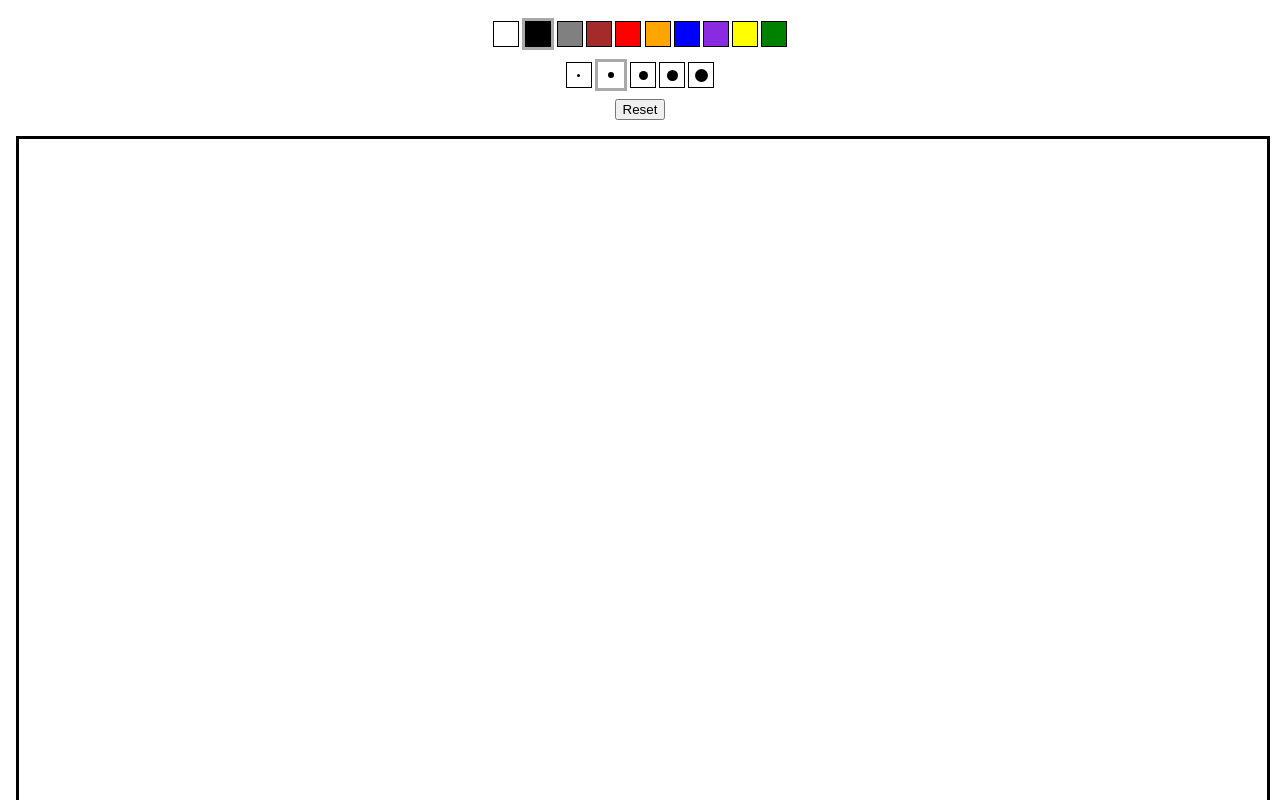
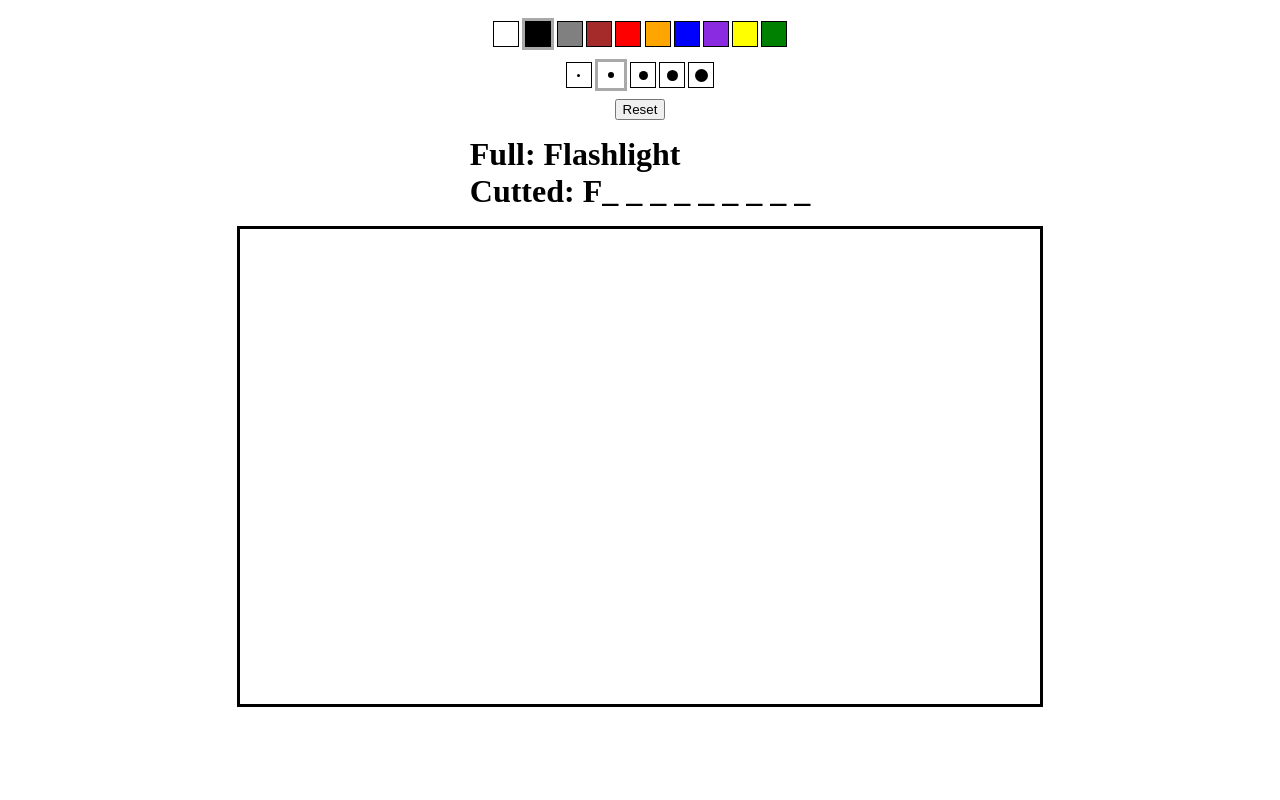
Before and after one commit to bennymeier/scribbl-react-rebuild, a React (Create React App) app: page / in a window 1280 px wide. Shown: the top 800 px of the page. Built offline with nearby package versions, Linux system fonts and the light colour scheme; the HTML template or start-up script is replaced by a standard one.

Commit message:
Change downLevelIteration to true in tsconfig, add words, add wordchanger

```diff
--- a/src/components/Board.tsx
+++ b/src/components/Board.tsx
@@ -1,6 +1,7 @@
 import React, { useEffect } from 'react';
 import ColorButtons from './ColorButtons';
 import SizeButtons from './SizeButtons';
+import WordChanger from './WordChanger';
 
 const Board = () => {
   const canvas = React.createRef<HTMLCanvasElement>();
@@ -113,11 +114,14 @@ const Board = () => {
       <section className="settings">
         <ColorButtons onChange={changeColor} />
         <SizeButtons onChange={changeSize} />
-        <div className="buttons">
+        <div className="buttons centered">
           <button onClick={resetCanvas}>Reset</button>
         </div>
       </section>
-      <section className="board">
+      <section className="wordchanger centered">
+        <WordChanger />
+      </section>
+      <section className="board centered">
         <canvas className="canvas" ref={canvas} width="800" height="800">
           Your browser does not support the canvas element.
         </canvas>
--- a/src/components/ColorButtons.tsx
+++ b/src/components/ColorButtons.tsx
@@ -27,7 +27,7 @@ const ColorButtons: React.FC<Props> = (props) => {
 
   return (
     <>
-      <div className="buttons">
+      <div className="buttons centered">
         {colors.map((color) => {
           const isSelected = color === lineColor;
           return (
--- a/src/components/SizeButtons.tsx
+++ b/src/components/SizeButtons.tsx
@@ -22,13 +22,13 @@ const SizeButtons: React.FC<Props> = (props) => {
 
   return (
     <>
-      <div className="buttons">
+      <div className="buttons centered">
         {sizes.map((obj) => {
           const { size, text } = obj;
           const isSelected = size === lineSize;
           return (
             <div
-              className={`button size-btn ${text} ${
+              className={`button centered ${text} ${
                 isSelected ? 'selected' : ''
               }`}
               title={`${size}`}
--- /dev/null
+++ b/src/components/WordChanger.tsx
@@ -0,0 +1,87 @@
+import { useEffect, useState } from 'react';
+
+const words = [
+  'Elephant',
+  'Tiger',
+  'Monkey',
+  'House',
+  'Flower',
+  'Ship',
+  'Airport',
+  'Shark',
+  'Flashlight',
+  'Telephone',
+  'Razor',
+  'Remote Control',
+  'Pizza',
+  'Hamburger',
+  'Cheese',
+  'Noodles',
+  'Camera',
+  'Tea',
+  'America',
+  'Germany',
+];
+
+const WordChanger = () => {
+  const [currentWord, setWord] = useState('');
+  const [currentCuttedWord, setCuttedWord] = useState('');
+
+  useEffect(() => {
+    initialize();
+  }, []);
+
+  const initialize = () => {
+    const randomNr = Math.floor(Math.random() * words.length);
+    const word = words[randomNr];
+    setWord(word);
+    replaceChars(word);
+  };
+
+  const replaceChars = (word: string) => {
+    const randomPos = Math.floor(Math.random() * word.length);
+    let newWord = word;
+    for (let i = 0; i < word.length; i++) {
+      if (i !== randomPos) {
+        const newWordAsArray = newWord.split('');
+        newWordAsArray[i] = '_';
+        newWord = newWordAsArray.join('');
+      }
+    }
+    setCuttedWord(newWord);
+  };
+
+  const EveryChar = () => {
+    return (
+      <div>
+        Cutted:{' '}
+        {[...currentCuttedWord].map((char, index) => {
+          if (char === '_') {
+            return (
+              <span key={index} className="space">
+                {char}{' '}
+              </span>
+            );
+          } else {
+            return (
+              <span key={index} className="no-space">
+                {char}
+              </span>
+            );
+          }
+        })}
+      </div>
+    );
+  };
+
+  return (
+    <>
+      <div className="word">
+        Full: {currentWord}
+        <EveryChar />
+      </div>
+    </>
+  );
+};
+
+export default WordChanger;
--- a/src/index.css
+++ b/src/index.css
@@ -1,5 +1,12 @@
+/* GENERAL */
 body {
   margin: 0;
+}
+
+.centered {
+  display: flex;
+  justify-content: center;
+  align-items: center;
 }
 
 /* SETTINGS */
@@ -8,9 +15,6 @@ body {
 }
 
 .buttons {
-  display: flex;
-  justify-content: center;
-  align-items: center;
   margin: 0.4em;
 }
 
@@ -68,12 +72,6 @@ body {
   background-color: white;
 }
 
-.button.size-btn {
-  display: flex;
-  justify-content: center;
-  align-items: center;
-}
-
 .size {
   display: block;
   background-color: black;
@@ -105,6 +103,12 @@ body {
   height: 13px;
 }
 
+/* WORDCHANGER */
+.word {
+  font-size: 2em;
+  font-weight: bold;
+}
+
 /* BOARD */
 .board {
   margin: 1em;
@@ -115,4 +119,6 @@ body {
   background: #fff;
   width: 100%;
   height: auto;
+  max-height: 475px;
+  max-width: 800px;
 }
--- a/tsconfig.json
+++ b/tsconfig.json
@@ -4,6 +4,7 @@
     "lib": ["dom", "dom.iterable", "esnext"],
     "allowJs": true,
     "skipLibCheck": true,
+    "downlevelIteration": true,
     "esModuleInterop": true,
     "allowSyntheticDefaultImports": true,
     "strict": true,
```
